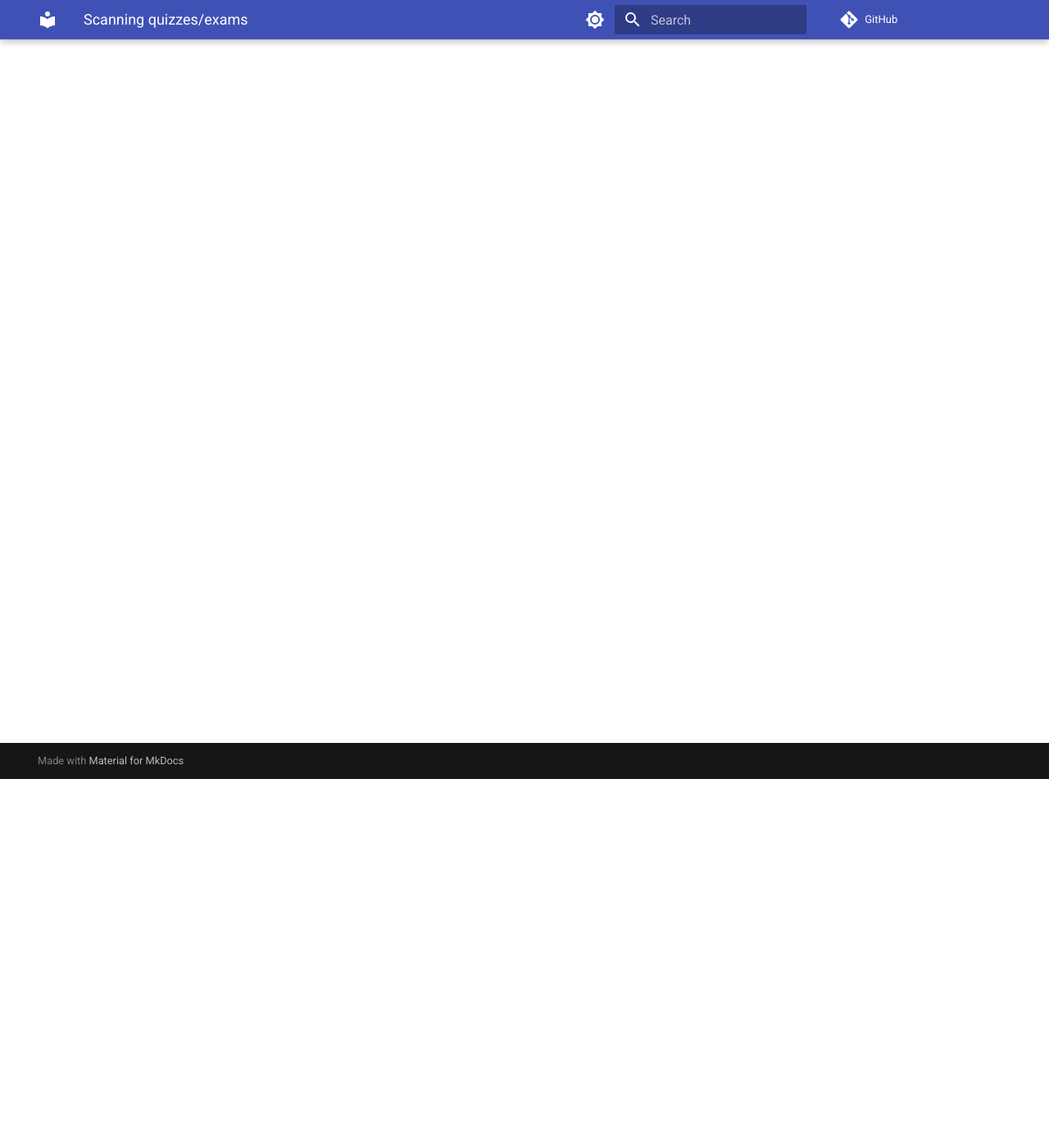
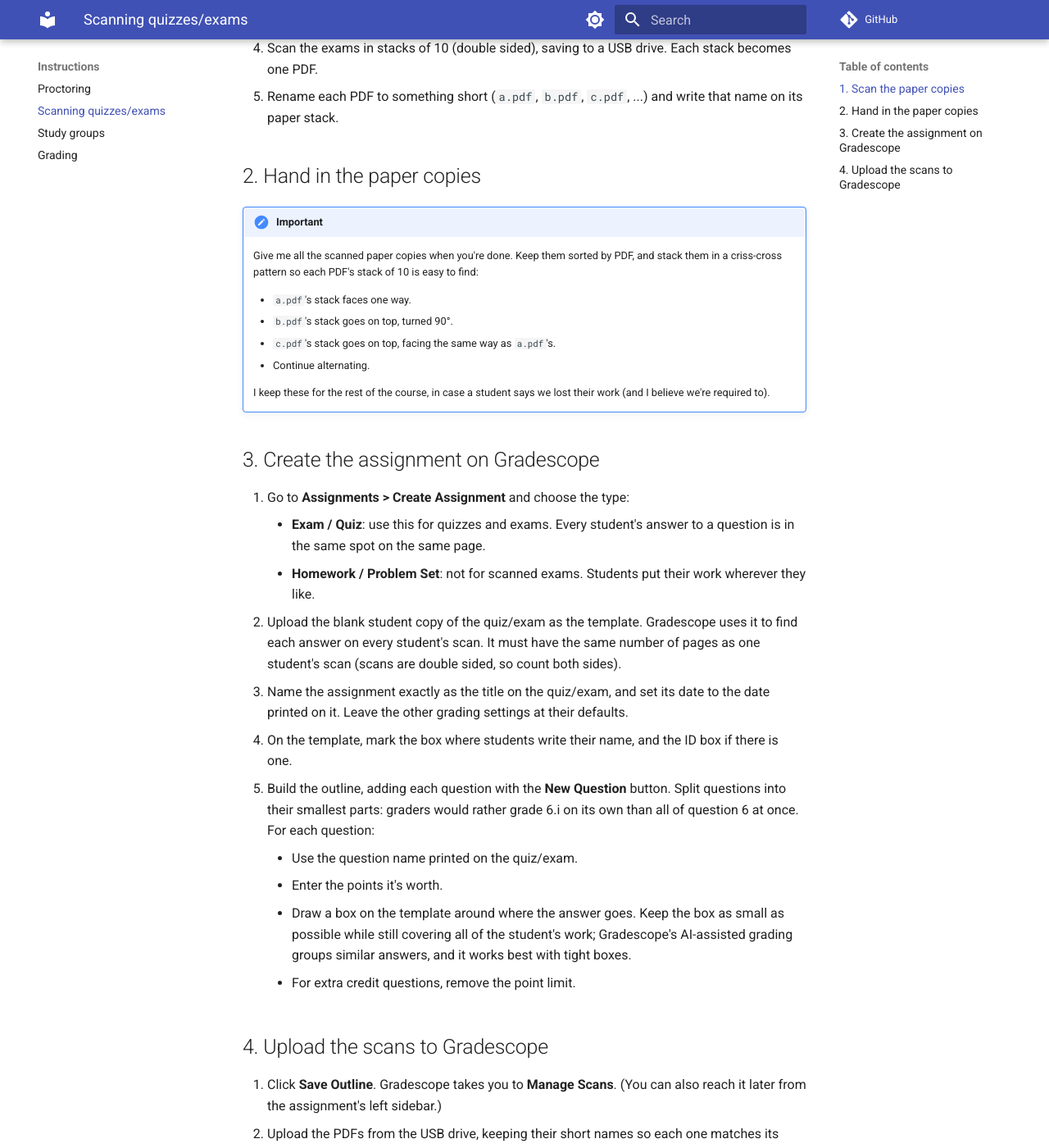
Before and after one commit to matthigger/wiki_ta, an MkDocs documentation site: the page built from docs/instructions/scanning.md, in a window 1280 px wide and 1400 px high, scrolled down 450 px. Shown: the whole window at 82% size. Built offline with MkDocs 1.6.1 and Material for MkDocs 9.7.7, drawn with Linux system fonts in a browser that asks for light colours; comment, search, counter and statistics services are not loaded; some of the changed text lies outside the part shown.

Commit message:
Fill in quiz/exam scanning and Gradescope upload instructions
Co-Authored-By: Claude Opus 5.5 (1M context) <noreply@anthropic.com>

```diff
--- a/docs/instructions/scanning.md
+++ b/docs/instructions/scanning.md
@@ -1,3 +1,84 @@
 # Scanning quizzes/exams
 
-Coming soon.
+After a quiz or exam, we scan the paper copies, upload them to Gradescope,
+and keep the paper. Students sometimes say we lost their work, so each step
+below makes sure any page on Gradescope can be traced back to its paper
+copy. That's why the details matter.
+
+## 1. Scan the paper copies
+
+1. Go to the scanner in the third-floor hallway of Meserve.
+2. Use scissors to cut off the stapled corner of each exam, so the pages
+   come apart.
+3. Check that every page with a problem on it has the student's name.
+4. Scan the exams in stacks of 10 (double sided), saving to a USB drive.
+   Each stack becomes one PDF.
+5. Rename each PDF to something short (`a.pdf`, `b.pdf`, `c.pdf`, ...) and
+   write that name on its paper stack.
+
+## 2. Hand in the paper copies
+
+!!! important
+    Give me all the scanned paper copies when you're done. Keep them sorted
+    by PDF, and stack them in a criss-cross pattern so each PDF's stack of
+    10 is easy to find:
+
+    - `a.pdf`'s stack faces one way.
+    - `b.pdf`'s stack goes on top, turned 90°.
+    - `c.pdf`'s stack goes on top, facing the same way as `a.pdf`'s.
+    - Continue alternating.
+
+    I keep these for the rest of the course, in case a student says we lost
+    their work (and I believe we're required to).
+
+## 3. Create the assignment on Gradescope
+
+1. Go to **Assignments > Create Assignment** and choose the type:
+    - **Exam / Quiz**: use this for quizzes and exams. Every student's
+      answer to a question is in the same spot on the same page.
+    - **Homework / Problem Set**: not for scanned exams. Students put their
+      work wherever they like.
+2. Upload the blank student copy of the quiz/exam as the template.
+   Gradescope uses it to find each answer on every student's scan. It must
+   have the same number of pages as one student's scan (scans are double
+   sided, so count both sides).
+3. Name the assignment exactly as the title on the quiz/exam, and set its
+   date to the date printed on it. Leave the other grading settings at
+   their defaults.
+4. On the template, mark the box where students write their name, and the
+   ID box if there is one.
+5. Build the outline, adding each question with the **New Question**
+   button. Split questions into their smallest parts: graders would rather
+   grade 6.i on its own than all of question 6 at once. For each question:
+    - Use the question name printed on the quiz/exam.
+    - Enter the points it's worth.
+    - Draw a box on the template around where the answer goes. Keep the box
+      as small as possible while still covering all of the student's work;
+      Gradescope's AI-assisted grading groups similar answers, and it works
+      best with tight boxes.
+    - For extra credit questions, remove the point limit.
+
+## 4. Upload the scans to Gradescope
+
+1. Click **Save Outline**. Gradescope takes you to **Manage Scans**. (You
+   can also reach it later from the assignment's left sidebar.)
+2. Upload the PDFs from the USB drive, keeping their short names so each
+   one matches its labeled paper stack.
+3. Gradescope splits each PDF into one submission per student. Click
+   **Show** on each PDF and check that it made exactly 10 submissions, each
+   with the right number of pages.
+    - If you see "Unable to confidently auto-split", scroll to the pages
+      marked in yellow. Zoom in with the magnifying glass, then reorder,
+      split, or merge pages until each submission is one complete exam.
+      Then click **Create Submissions**.
+    - Only delete a page if it is blank or scanned twice.
+4. Gradescope tries to match each submission to a student using the name
+   and ID boxes. Go to **Manage Submissions** and:
+    - Open the **Unassigned** tab. For each submission there, type the
+      student's name or ID and press Tab to assign it.
+    - Check the automatic matches against the handwritten names, and fix
+      any that are wrong.
+5. Before you finish, confirm that every submission is assigned to a
+   student, and that the number of submissions equals the number of paper
+   exams. If a count is off, find the PDF it came from and recheck that
+   stack.
```
